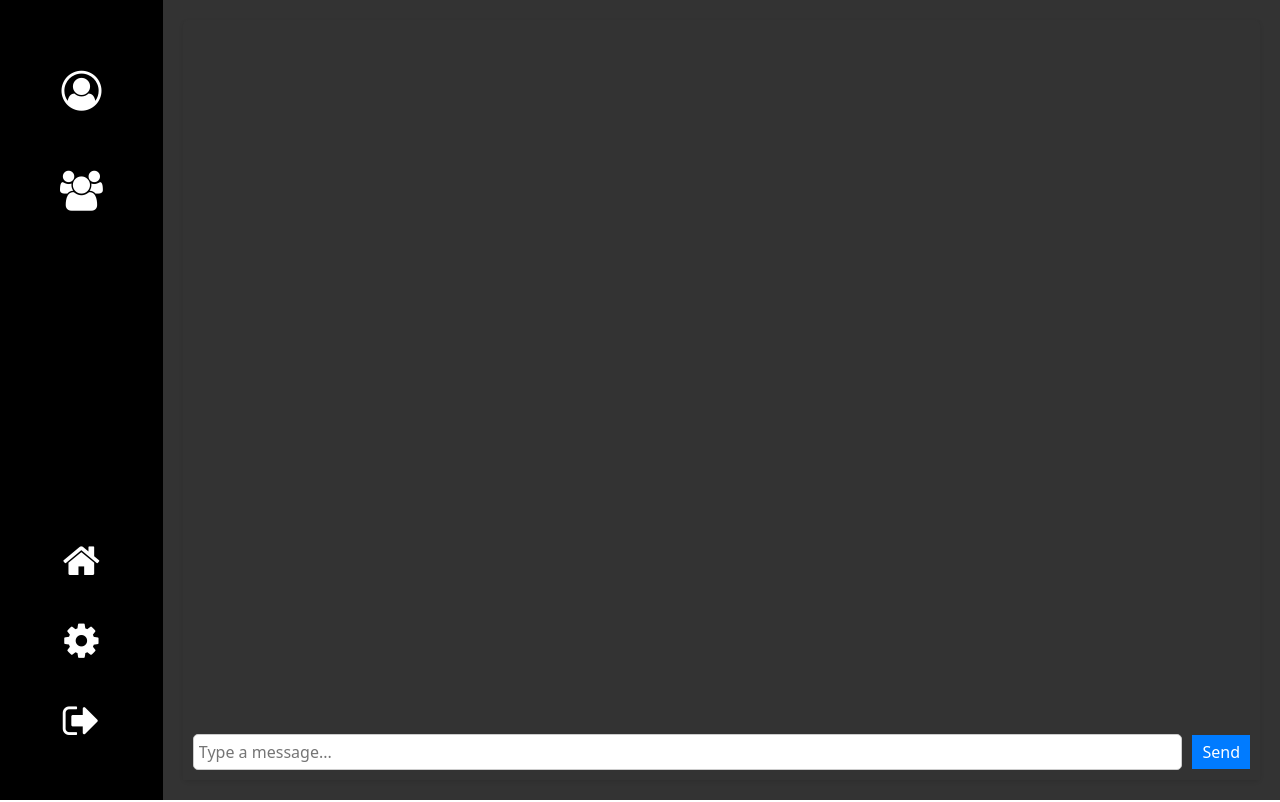
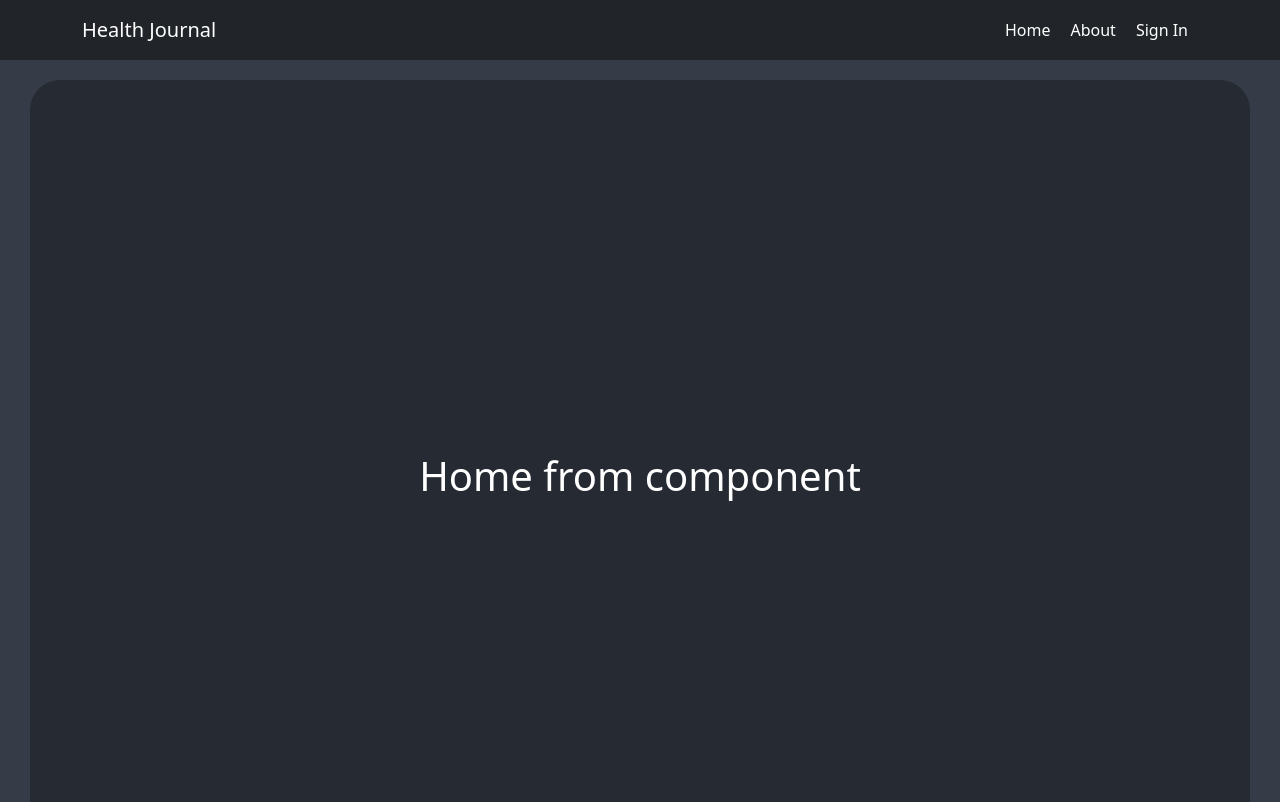
Before and after one commit to priyankaagrawal1090/health_journal_via_nlp, a React (Create React App) app: page / in a window 1280 px wide. Shown: the top 802 px of the page. Built offline with nearby package versions, Linux system fonts and the light colour scheme.

Commit message:
check in auth form

```diff
--- a/src/App.css
+++ b/src/App.css
@@ -61,6 +61,7 @@
 
 .nav-item {
   padding: 10px;
+  cursor: pointer;
 }
 
 
@@ -101,7 +102,8 @@
   padding: 10px;
 }
 
-/* Navbar */
+/*
+bar */
 .navbar {
   background-color: #333; /* Dark background color */
   color: #fff; /* Text color */
--- a/src/App.js
+++ b/src/App.js
@@ -1,6 +1,7 @@
 import Home from './components/Home';
 import About from './components/About';
 import SignIn from './components/SignIn';
+import AuthForm from './components/AuthForm';
 import 'font-awesome/css/font-awesome.min.css';
 import { Link } from 'react-scroll';
 import { Navbar, Nav, Container } from 'react-bootstrap';
@@ -24,55 +25,45 @@ export const HOME_CONTENT_ITEMS = [
     id: 3,
     title: "Sign In",
     description: "Explore more by signing in",
-    component: SignIn,
+    component: AuthForm,
   },
 ];
 
-// FIXME: Temporarily comment out Home/ and render static PatientUI
-
-// function App() {
-//   return (
-//     <div className="App">
-//       <header>
-//         <Navbar bg="dark" variant="dark" className="fixed-top">
-//           <Container>
-//             <Navbar.Brand href="#">Health Journal</Navbar.Brand>
-//             <Nav className="ml-auto">
-//               {/* Use Link for smooth scrolling */}
-//               {HOME_CONTENT_ITEMS.map((menu) => (
-//                 <Link
-//                   to={menu.title}
-//                   smooth={true}
-//                   offset={-200}
-//                   duration={500}
-//                   delay={0}
-//                 >
-//                   <Nav.Item as="div" className="nav-item">{menu.title}</Nav.Item>
-//                 </Link>
-//               ))}
-//             </Nav>
-//           </Container>
-//         </Navbar>
-//       </header>
-
-//       <div style={{ paddingTop: '50px' }}>
-//         {HOME_CONTENT_ITEMS.map((menu) => (
-//           <div className="content overlay" id={menu.title}>
-//             {<menu.component/>}
-//           </div>
-//         ))}
-//       </div>
-//     </div>
-
-//   );
-// }
-
 function App() {
   return (
-    <div className='App'>
-      <PatientUI/>
+    <div className="App">
+      <header>
+        <Navbar bg="dark" variant="dark" className="fixed-top">
+          <Container>
+            <Navbar.Brand href="#">Health Journal</Navbar.Brand>
+            <Nav className="ml-auto">
+              {/* Use Link for smooth scrolling */}
+              {HOME_CONTENT_ITEMS.map((menu) => (
+                <Link
+                  to={menu.title}
+                  smooth={true}
+                  offset={-200}
+                  duration={500}
+                  delay={0}
+                >
+                  <Nav.Item as="div" className="nav-item">{menu.title}</Nav.Item>
+                </Link>
+              ))}
+            </Nav>
+          </Container>
+        </Navbar>
+      </header>
+
+      <div style={{ paddingTop: '50px' }}>
+        {HOME_CONTENT_ITEMS.map((menu) => (
+          <div className="content overlay" id={menu.title}>
+            {<menu.component/>}
+          </div>
+        ))}
+      </div>
     </div>
-  )
+
+  );
 }
 
 export default App;
--- /dev/null
+++ b/src/components/AuthForm.jsx
@@ -0,0 +1,30 @@
+import React, { useState } from 'react';
+import '../App.css'
+
+export default function AuthForm(props) {
+    const [User, setUser] = useState('');
+    const [Password, setPassword] = useState('');
+
+    const handleSubmit = (e) => {
+        e.preventDefault();
+    }
+
+    return(
+        <div className="container">
+            <div className='auth-form'>
+                <form onSubmit={handleSubmit}>
+                    <label for='user'>
+                        Username:
+                        <input value={User} onChange={(e) => setUser(e.target.value)} type='user'></input>
+                    </label>
+                    <label for='password'>
+                        Password:
+                        <input value={Password} onChange={(e) => setPassword(e.target.value)} type='password'></input>
+                    </label>
+                </form>
+                <button onClick={props.onFormSwitch}>Sign In</button>
+                <button onClick={props.onFormSwitch}>Don't have an account? Register here</button>
+            </div>
+        </div>
+    )
+}
```
